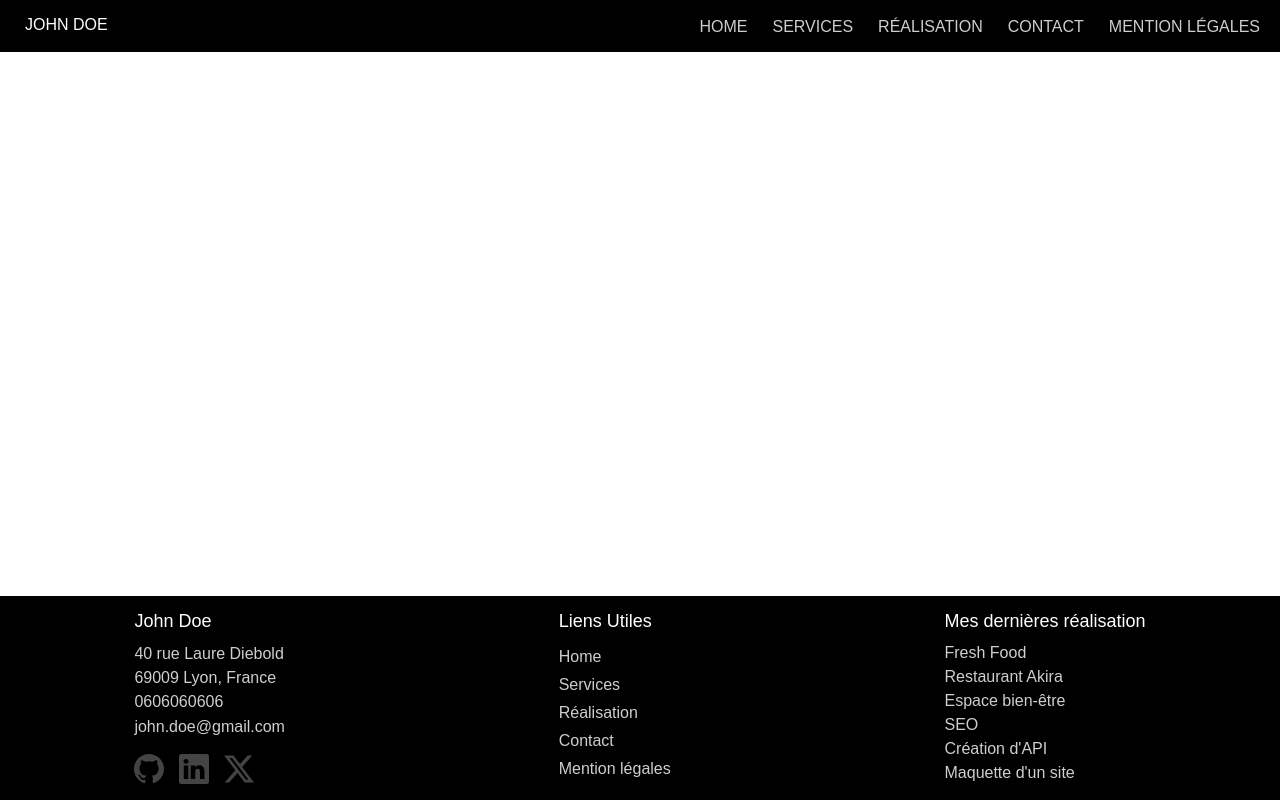
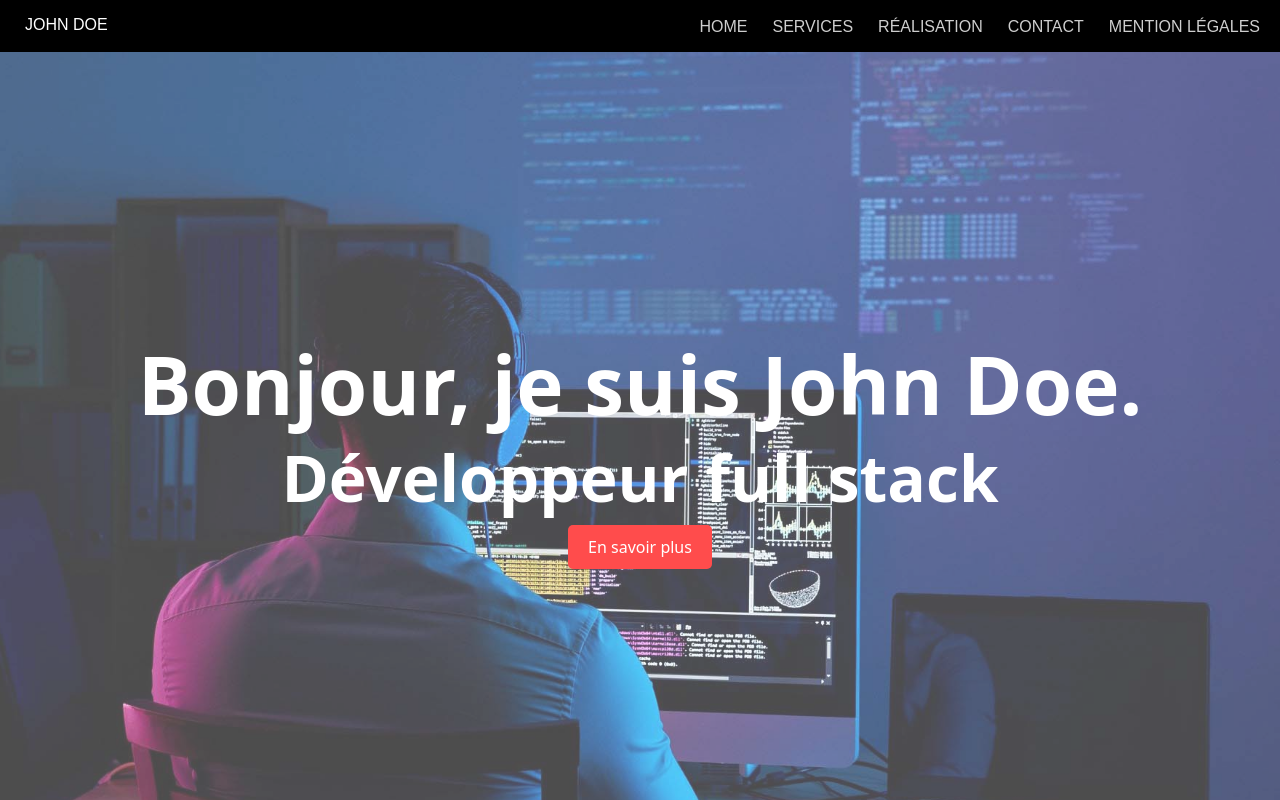
Before and after one commit to JopraZ/devoir_react_CEF, a React (Create React App) app: page / in a window 1280 px wide. Shown: the top 800 px of the page. Built offline with nearby package versions, Linux system fonts and the light colour scheme; a web font is replaced by a local one.

Commit message:
début header

```diff
--- a/package.json
+++ b/package.json
@@ -11,6 +11,7 @@
     "bootstrap-icons": "^1.13.1",
     "react": "^19.2.0",
     "react-dom": "^19.2.0",
+    "react-modal": "^3.16.3",
     "react-router": "^7.10.0",
     "react-router-dom": "^7.10.0",
     "react-scripts": "5.0.1",
--- a/src/component/Footer.css
+++ b/src/component/Footer.css
@@ -7,7 +7,6 @@ footer{
     bottom: 0;
     left: 0;
     right: 0;
-    position: absolute;
     font-family: "NunitoSans", sans-serif;
 
 }
--- a/src/component/Navbar.css
+++ b/src/component/Navbar.css
@@ -1,4 +1,4 @@
-header{
+nav{
     background-color: black;
     color: white;
     display: flex;
@@ -6,9 +6,10 @@ header{
     align-content: space-evenly;
     padding: 15px 10px 10px;
     font-family: "NunitoSans", sans-serif;
+    position: sticky;
 }
 
-header h1 {
+nav h1 {
     font-size: medium;
     margin-left: 15px;
 }
--- a/src/component/Navbar.jsx
+++ b/src/component/Navbar.jsx
@@ -5,7 +5,7 @@ import "./Navbar.css"
 
 function Navbar(){
     return (
-        <header>
+        <nav>
             <h1>JOHN DOE</h1>
             <div>
                 <Link to="../pages/Home" className="pages">HOME</Link>
@@ -15,7 +15,7 @@ function Navbar(){
                 <Link to="../pages/MentionLegales" className="pages">MENTION LÉGALES</Link>
             </div>
 
-        </header>
+        </nav>
     );
 }
 
--- /dev/null
+++ b/src/pages/Home.css
@@ -0,0 +1,36 @@
+header {
+    background-image: url(../../public/assets/images/hero-bg.jpg);
+    background-size: cover; /* Recouvre tout en gardant les proportions */
+    background-position: center; /* ou top, bottom, left, right */
+    background-repeat: no-repeat;
+    height: 100vh;
+    filter: opacity(70%);
+
+}
+
+.contentHeader  {
+    color: white;
+    display: flex;
+    flex-direction: column;
+    flex-wrap: wrap;
+    justify-content: center;
+    align-items: center;
+}
+
+.contentHeader h1 {
+   font-size: 5em ;
+   font-weight: bold;
+}
+
+.contentHeader h2 {
+   font-size: 4em ;
+   font-weight: bold;
+}
+
+.contentHeader button{
+    background-color: red;
+    color: white;
+    border-radius: 5px;
+    border: 0;
+    padding: 10px 20px;
+}
--- a/src/pages/Home.jsx
+++ b/src/pages/Home.jsx
@@ -1,4 +1,17 @@
-function Header(){
-};
+import "./Home.css";
 
-export default Header;
+export default function Home() {
+    return(
+        <body>
+            <header className="contentHeader">
+                <h1>Bonjour, je suis John Doe.</h1>
+                <h2>Développeur full stack</h2>
+                <button>En savoir plus</button>
+            </header>
+            <main>
+                <input>
+                </input>
+            </main>
+        </body>
+    )
+}
```
Also changed, not shown: src/component/modale.jsx (added), 1 other file (tests, documents, lock files or other folders).
